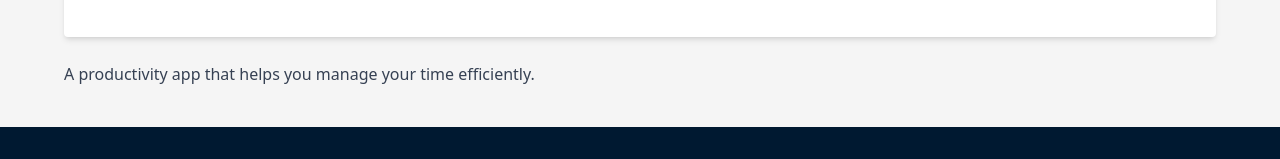
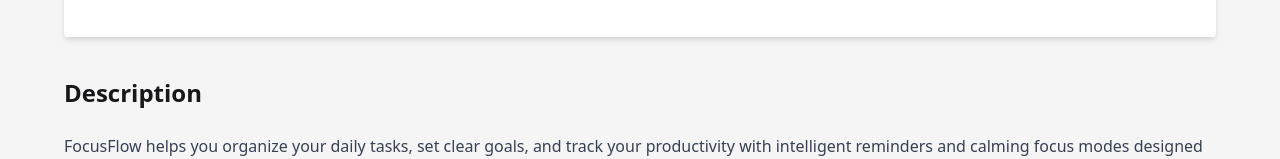
Before and after one commit to Sakib8git/Hero.Io, a React (Vite) app: page /apps/1 in a window 1280 px wide. Shown: the part 781-940 px from the top of the page. Built offline with nearby package versions, Linux system fonts and the light colour scheme.

Commit message:
Description and fav icon add add commit

```diff
--- a/index.html
+++ b/index.html
@@ -2,9 +2,9 @@
 <html data-theme="light" lang="en">
   <head>
     <meta charset="UTF-8" />
-    <link rel="icon" type="image/svg+xml" href="/vite.svg" />
+    <link rel="icon" type="image/svg+xml" href="/vite.png" />
     <meta name="viewport" content="width=device-width, initial-scale=1.0" />
-    <title>hero-io</title>
+    <title>HERO.IO</title>
   </head>
   <body>
     <div id="root"></div>
--- a/public/appData.json
+++ b/public/appData.json
@@ -4,7 +4,7 @@
     "image": "https://picsum.photos/seed/app1/300/300",
     "title": "FocusFlow",
     "companyName": "ZenTech Labs",
-    "description": "A productivity app that helps you manage your time efficiently.",
+    "description": "FocusFlow helps you organize your daily tasks, set clear goals, and track your productivity with intelligent reminders and calming focus modes designed for efficiency.",
     "size": 42,
     "reviews": 1123,
     "ratingAvg": 4.5,
@@ -22,7 +22,7 @@
     "image": "https://picsum.photos/seed/app2/300/300",
     "title": "EcoSteps",
     "companyName": "GreenWorld Inc.",
-    "description": "Track your carbon footprint and adopt a sustainable lifestyle.",
+    "description": "EcoSteps empowers users to live a greener life by tracking their carbon footprint, offering eco-friendly tips, and motivating small lifestyle changes for sustainability.",
     "size": 38,
     "reviews": 980,
     "ratingAvg": 4.3,
@@ -40,7 +40,7 @@
     "image": "https://picsum.photos/seed/app3/300/300",
     "title": "MindEase",
     "companyName": "WellBeing Studio",
-    "description": "A meditation and mental health support app.",
+    "description": "MindEase provides guided meditation sessions, stress-relief exercises, and mood tracking tools that support better mental health and emotional well-being every single day.",
     "size": 50,
     "reviews": 1500,
     "ratingAvg": 4.7,
@@ -58,7 +58,7 @@
     "image": "https://picsum.photos/seed/app4/300/300",
     "title": "NoteNest",
     "companyName": "Paperless Co.",
-    "description": "Simple and elegant note-taking app for students and creators.",
+    "description": "NoteNest lets you capture ideas quickly, organize your notes beautifully, and sync everything seamlessly across your devices for students, writers, and creators alike.",
     "size": 25,
     "reviews": 800,
     "ratingAvg": 4.1,
@@ -76,7 +76,7 @@
     "image": "https://picsum.photos/seed/app5/300/300",
     "title": "FitTrack Pro",
     "companyName": "MotionWare",
-    "description": "Track your workouts, calories, and fitness goals.",
+    "description": "FitTrack Pro is your all-in-one fitness companion, tracking workouts, calories, and goals while motivating you to stay active and achieve peak performance levels.",
     "size": 60,
     "reviews": 2200,
     "ratingAvg": 4.8,
@@ -94,7 +94,7 @@
     "image": "https://picsum.photos/seed/app6/300/300",
     "title": "PhotoBliss",
     "companyName": "PixelDreams",
-    "description": "Powerful yet simple photo editing tool.",
+    "description": "PhotoBliss transforms your photos with advanced filters, retouching tools, and creative overlays, giving both beginners and professionals stunning results within seconds.",
     "size": 80,
     "reviews": 3400,
     "ratingAvg": 4.6,
@@ -112,7 +112,7 @@
     "image": "https://picsum.photos/seed/app7/300/300",
     "title": "CodeMate",
     "companyName": "DevSync",
-    "description": "Lightweight code editor with syntax highlighting and Git support.",
+    "description": "CodeMate is a sleek and powerful coding editor featuring syntax highlighting, version control, and live preview tools that make development easier and faster.",
     "size": 95,
     "reviews": 890,
     "ratingAvg": 4.4,
@@ -130,7 +130,7 @@
     "image": "https://picsum.photos/seed/app8/300/300",
     "title": "Mealify",
     "companyName": "TasteTech",
-    "description": "Personalized meal planner and grocery helper.",
+    "description": "Mealify simplifies healthy eating by suggesting personalized meal plans, smart grocery lists, and nutrition insights tailored to your lifestyle and fitness goals.",
     "size": 55,
     "reviews": 2000,
     "ratingAvg": 4.5,
@@ -148,7 +148,7 @@
     "image": "https://picsum.photos/seed/app9/300/300",
     "title": "TravelGo",
     "companyName": "SkyBound",
-    "description": "Plan trips, explore destinations, and find budget deals.",
+    "description": "TravelGo helps you plan amazing trips, discover hidden destinations, and find budget-friendly deals with one smart, easy-to-use travel companion app.",
     "size": 70,
     "reviews": 3100,
     "ratingAvg": 4.6,
@@ -166,7 +166,7 @@
     "image": "https://picsum.photos/seed/app10/300/300",
     "title": "BudgetBuddy",
     "companyName": "FinanceFox",
-    "description": "Smart budget tracking and expense analysis tool.",
+    "description": "BudgetBuddy helps you take control of your finances, analyze spending patterns, and set saving goals with intelligent insights for smarter money management.",
     "size": 45,
     "reviews": 1500,
     "ratingAvg": 4.2,
@@ -184,7 +184,7 @@
     "image": "https://picsum.photos/seed/app11/300/300",
     "title": "SleepWell",
     "companyName": "DreamSoft",
-    "description": "Relaxing sounds and sleep tracking app.",
+    "description": "SleepWell improves your sleep quality with calming sounds, bedtime stories, and smart sleep analysis designed to help you rest deeper and wake refreshed.",
     "size": 52,
     "reviews": 2800,
     "ratingAvg": 4.7,
@@ -202,7 +202,7 @@
     "image": "https://picsum.photos/seed/app12/300/300",
     "title": "EduVerse",
     "companyName": "Learnix",
-    "description": "Interactive online learning platform for students.",
+    "description": "EduVerse brings learning to life with interactive lessons, expert instructors, and gamified progress tracking that makes education engaging, accessible, and effective for everyone.",
     "size": 68,
     "reviews": 4100,
     "ratingAvg": 4.8,
@@ -220,7 +220,7 @@
     "image": "https://picsum.photos/seed/app13/300/300",
     "title": "MusicHive",
     "companyName": "SonicSoft",
-    "description": "Stream, share, and discover new music daily.",
+    "description": "MusicHive connects you with millions of tracks, personalized playlists, and an inspiring community where you can explore, share, and celebrate new music daily.",
     "size": 90,
     "reviews": 5600,
     "ratingAvg": 4.9,
@@ -238,7 +238,7 @@
     "image": "https://picsum.photos/seed/app14/300/300",
     "title": "Langly",
     "companyName": "Polyglot Studio",
-    "description": "Learn new languages with interactive lessons.",
+    "description": "Langly helps you master new languages through interactive lessons, speech recognition practice, and gamified learning designed to make studying both fun and effective.",
     "size": 75,
     "reviews": 3100,
     "ratingAvg": 4.6,
@@ -256,7 +256,7 @@
     "image": "https://picsum.photos/seed/app15/300/300",
     "title": "ChefCraft",
     "companyName": "CookLab",
-    "description": "Discover and share creative recipes easily.",
+    "description": "ChefCraft makes cooking exciting with thousands of curated recipes, step-by-step guides, and an active community of food lovers sharing creative dishes every day.",
     "size": 40,
     "reviews": 2100,
     "ratingAvg": 4.3,
@@ -274,7 +274,7 @@
     "image": "https://picsum.photos/seed/app16/300/300",
     "title": "DailyQuote",
     "companyName": "MindFuel",
-    "description": "Receive daily motivational quotes and affirmations.",
+    "description": "DailyQuote inspires positivity each morning with handpicked motivational quotes, uplifting affirmations, and gentle reminders to start your day with confidence and gratitude.",
     "size": 20,
     "reviews": 800,
     "ratingAvg": 4.4,
@@ -292,7 +292,7 @@
     "image": "https://picsum.photos/seed/app17/300/300",
     "title": "FitPet",
     "companyName": "PawCare",
-    "description": "Monitor and improve your pet’s health easily.",
+    "description": "FitPet helps you monitor your pet’s health, track daily activity, and get personalized care advice, ensuring your furry friend stays happy and healthy always.",
     "size": 35,
     "reviews": 650,
     "ratingAvg": 4.2,
@@ -310,7 +310,7 @@
     "image": "https://picsum.photos/seed/app18/300/300",
     "title": "Artify",
     "companyName": "CanvasHub",
-    "description": "Create digital art and share with a global artist community.",
+    "description": "Artify empowers artists to express themselves with advanced digital brushes, creative layers, and a vibrant online gallery for sharing and discovering amazing artwork.",
     "size": 110,
     "reviews": 3200,
     "ratingAvg": 4.7,
@@ -328,7 +328,7 @@
     "image": "https://picsum.photos/seed/app19/300/300",
     "title": "DocuScan",
     "companyName": "FileSmart",
-    "description": "Easily scan and convert your documents to PDF.",
+    "description": "DocuScan allows you to scan, edit, and organize your documents easily, transforming papers into professional PDFs with clarity, speed, and convenient cloud storage.",
     "size": 48,
     "reviews": 1700,
     "ratingAvg": 4.5,
@@ -346,7 +346,7 @@
     "image": "https://picsum.photos/seed/app20/300/300",
     "title": "WeatherWise",
     "companyName": "SkySoft",
-    "description": "Accurate weather forecasts with real-time alerts.",
+    "description": "WeatherWise delivers accurate forecasts, live radar updates, and severe weather alerts, helping you plan ahead and stay prepared for every possible condition.",
     "size": 58,
     "reviews": 2600,
     "ratingAvg": 4.6,
--- a/src/Pages/AppDetails.jsx
+++ b/src/Pages/AppDetails.jsx
@@ -55,7 +55,7 @@
 
   return (
     <div className="px-5 py-5 md:px-16 md:py-10">
-      <div className="flex flex-col md:flex-row gap-6 items-start bg-white rounded-lg shadow-md p-6">
+      <div className="flex flex-col md:flex-row gap-6 items-center md:items-start bg-white rounded-lg shadow-md p-6">
         {/* Left Image */}
         <img
           src={image}
@@ -111,6 +111,8 @@
         </div>
       </div>
       <div className="border-t border-gray-300 mt-6"></div>
+      {/* app details */}
+      {/* ---------------------------------------------- */}
 
       {/* barChart */}
       <div className="bg-white p-4 rounded shadow-md">
@@ -137,9 +139,14 @@
         </ResponsiveContainer>
       </div>
       {/* barChart */}
+      {/* ---------------------------------------------- */}
+
       {/* Descrip */}
-      <p className="mt-6 text-gray-700 leading-relaxed">{description}</p>
-
+      <div>
+        <h3 className="mt-10 text-2xl font-semibold">Description</h3>
+        <p className="mt-6 text-gray-700 leading-relaxed">{description}</p>
+      </div>
+      {/* ---------------------------------------------- */}
       <ToastContainer />
     </div>
   );
```
Also changed, not shown: public/vite.png (added).
